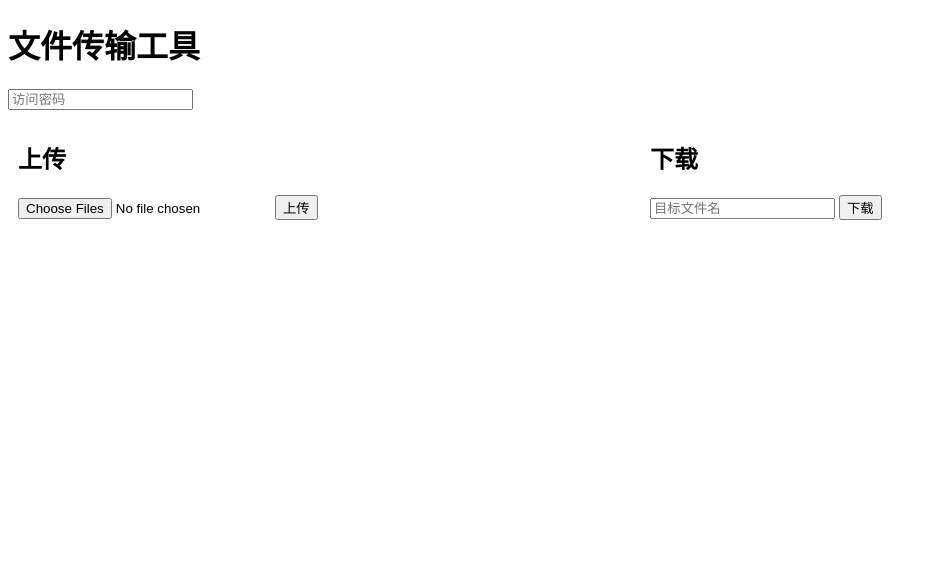
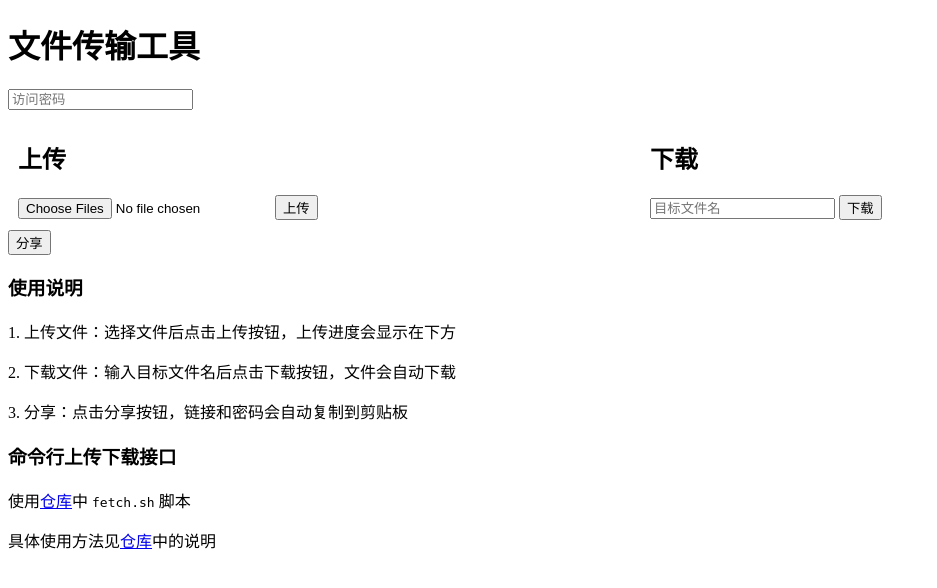
Before and after one commit to rouVling/quick-file-transfer-cli, a Flask app: page / in a window 1280 px wide. Shown: the top 588 px of the page, without its empty margins (0-937 px from the left). Run offline with Flask 3, Linux system fonts and the light colour scheme; parts of the project's set-up code (start-up, migrations or seed data) failed here and were passed over; some libraries are stand-ins or nearby versions.

Commit message:
added share function. modified readme

```diff
--- a/templates/index.html
+++ b/templates/index.html
@@ -28,6 +28,18 @@
     </div>
     <!-- button: used for debug -->
     <!-- <button id="debug">debug</button> -->
+    <!-- button: share -->
+    <button id="share">分享</button>
+    <div>
+        <h3>使用说明</h3>
+        <p>1. 上传文件：选择文件后点击上传按钮，上传进度会显示在下方</p>
+        <p>2. 下载文件：输入目标文件名后点击下载按钮，文件会自动下载</p>
+        <p>3. 分享：点击分享按钮，链接和密码会自动复制到剪贴板</p>
+
+        <h3>命令行上传下载接口</h3>
+        <p>使用<a href="https://github.com/rouVling/quick-file-transfer-cli" target="_blank">仓库</a>中 <code>fetch.sh</code> 脚本</p>
+        <p>具体使用方法见<a href="https://github.com/rouVling/quick-file-transfer-cli" target="_blank">仓库</a>中的说明</p>
+    </div>
 </body>
 
 <script src="https://cdn.jsdelivr.net/npm/js-sha256@0.11.0/src/sha256.min.js"></script>
@@ -129,6 +141,14 @@
         });
     });
 
+    // share
+    document.getElementById('share').addEventListener('click', () => {
+        // copy url and password to clipboard
+        const url = window.location.href;
+        const password = document.getElementById('password').value;
+        navigator.clipboard.writeText(`链接：${url.origin}\n访问密码：${password}`);
+        alert('已复制链接和密码到剪贴板');
+    });
 
 </script>
 
```
Also changed, not shown: readme.md.
